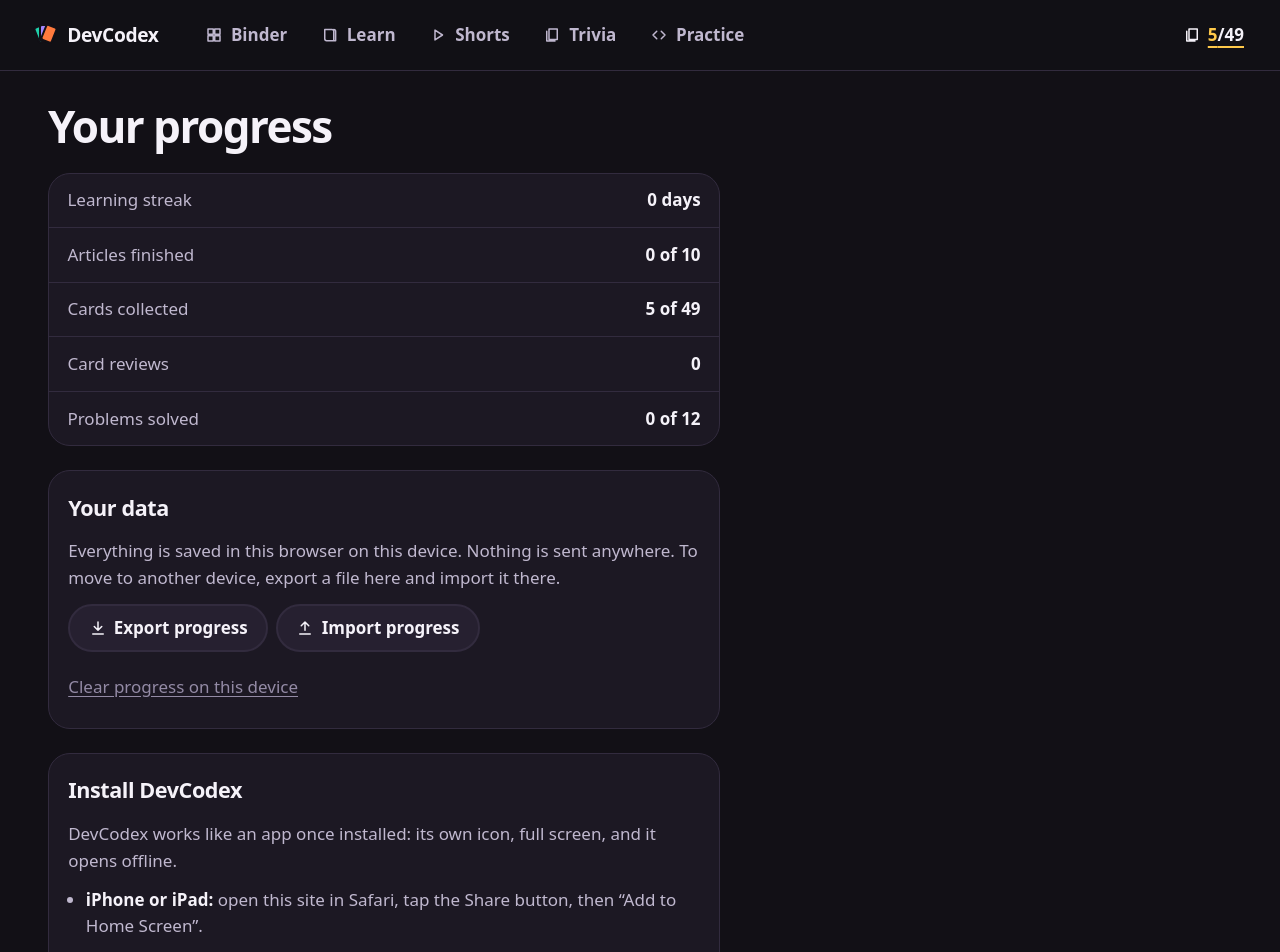
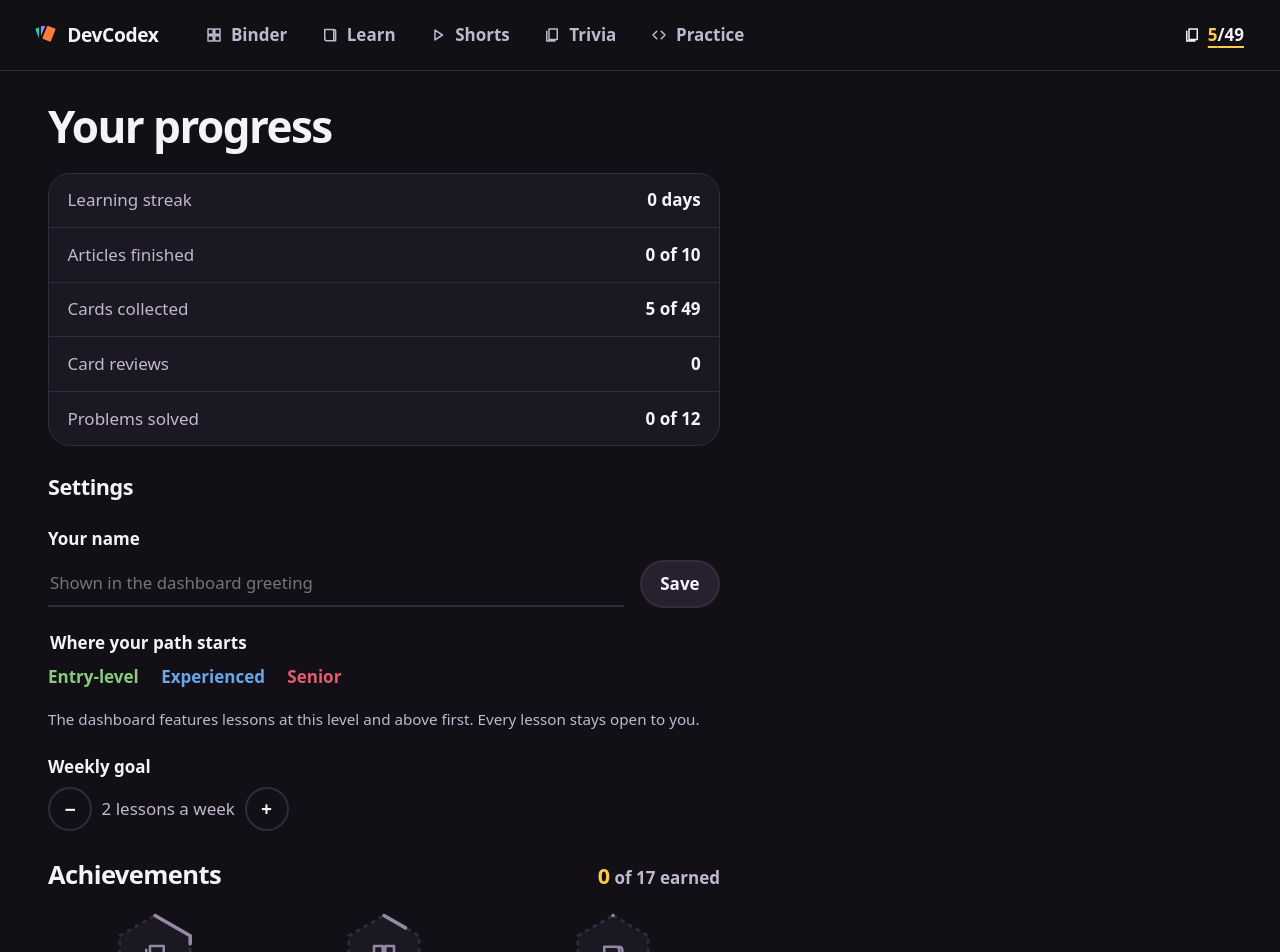
Before and after one commit to Tonys-Coding/DevCodex, a SvelteKit app: page /you in a window 1280 px wide. Shown: the top 952 px of the page. Built offline with nearby package versions, Linux system fonts and the light colour scheme; a web font is replaced by a local one.

Commit message:
Add settings, full achievements and backup status to the You page

```diff
--- a/src/routes/you/+page.svelte
+++ b/src/routes/you/+page.svelte
@@ -3,7 +3,10 @@
 	import { cards } from '#lib/content/cards.js';
 	import { problems } from '#lib/content/problems.js';
 	import { progress } from '#lib/progress/progress.svelte.js';
+	import { levels } from '#lib/content/levels.js';
+	import { downloadBackup } from '#lib/progress/dashboard.js';
 	import Icon from '#lib/components/Icon.svelte';
+	import Medals from '#lib/components/home/Medals.svelte';
 
 	const finished = $derived(liveArticles.filter((a) => progress.isDone(a.id)).length);
 	const solved = $derived(Object.keys(progress.data.solved).length);
@@ -14,15 +17,28 @@
 	let fileInput = $state<HTMLInputElement>();
 
 	function download() {
-		const blob = new Blob([progress.export()], { type: 'application/json' });
-		const url = URL.createObjectURL(blob);
-		const link = document.createElement('a');
-		link.href = url;
-		link.download = `devcodex-progress-${new Date().toISOString().slice(0, 10)}.json`;
-		link.click();
-		URL.revokeObjectURL(url);
+		downloadBackup(progress.export());
 		message = 'Progress file saved. Open it on another device with “Import progress”.';
 	}
+
+	const lastBackup = $derived(
+		progress.data.backup?.exported
+			? new Date(progress.data.backup.exported).toLocaleDateString(undefined, { year: 'numeric', month: 'short', day: 'numeric' })
+			: null
+	);
+
+	let nameDraft = $state('');
+	let nameSaved = $state(false);
+	$effect(() => {
+		// Fill the field once progress has loaded.
+		if (progress.loaded) nameDraft = progress.data.profile?.name ?? '';
+	});
+	function saveName(event: SubmitEvent) {
+		event.preventDefault();
+		progress.setName(nameDraft);
+		nameSaved = true;
+	}
+	const goal = $derived(progress.data.profile?.weeklyGoal ?? 2);
 
 	async function load(event: Event) {
 		const file = (event.currentTarget as HTMLInputElement).files?.[0];
@@ -54,6 +70,43 @@
 		<div><dt>Problems solved</dt><dd>{solved} of {problems.length}</dd></div>
 	</dl>
 
+	<section class="settings" aria-labelledby="settings-title">
+		<h2 id="settings-title">Settings</h2>
+
+		<form class="field" onsubmit={saveName}>
+			<label for="you-name">Your name</label>
+			<div class="row">
+				<input id="you-name" bind:value={nameDraft} oninput={() => (nameSaved = false)} maxlength="40" autocomplete="given-name" placeholder="Shown in the dashboard greeting" />
+				<button type="submit" class="btn">Save</button>
+			</div>
+			{#if nameSaved}<p class="msg" role="status">{nameDraft.trim() ? 'Saved.' : 'Name removed.'}</p>{/if}
+		</form>
+
+		<fieldset class="field">
+			<legend>Where your path starts</legend>
+			<div class="choices">
+				{#each levels as l (l.id)}
+					<label class="lv-{l.id}" class:on={progress.data.profile?.level === l.id}>
+						<input type="radio" name="you-level" class="visually-hidden" checked={progress.data.profile?.level === l.id} onchange={() => progress.setLevel(l.id)} />
+						{l.label}
+					</label>
+				{/each}
+			</div>
+			<p class="hint">The dashboard features lessons at this level and above first. Every lesson stays open to you.</p>
+		</fieldset>
+
+		<div class="field">
+			<p class="label" id="goal-label">Weekly goal</p>
+			<div class="stepper" role="group" aria-labelledby="goal-label">
+				<button type="button" onclick={() => progress.setWeeklyGoal(goal - 1)} disabled={goal <= 1} aria-label="Lower the goal">−</button>
+				<span>{goal} {goal === 1 ? 'lesson' : 'lessons'} a week</span>
+				<button type="button" onclick={() => progress.setWeeklyGoal(goal + 1)} disabled={goal >= 7} aria-label="Raise the goal">+</button>
+			</div>
+		</div>
+	</section>
+
+	<Medals mode="full" />
+
 	<section class="panel" aria-labelledby="data-title">
 		<h2 id="data-title">Your data</h2>
 		<p>
@@ -65,6 +118,7 @@
 				want to keep it.
 			{/if}
 		</p>
+		<p class="backup-state">{lastBackup ? `Last backup: ${lastBackup}.` : 'No backup yet.'}</p>
 		<div class="actions">
 			<button class="btn" type="button" onclick={download}><Icon name="download" size={18} stroke={2} /> Export progress</button>
 			<button class="btn" type="button" onclick={() => fileInput?.click()}><Icon name="upload" size={18} stroke={2} /> Import progress</button>
@@ -84,7 +138,7 @@
 		{#if message}<p class="msg" role="status">{message}</p>{/if}
 	</section>
 
-	<section class="panel" aria-labelledby="install-title">
+	<section class="panel" id="install" aria-labelledby="install-title">
 		<h2 id="install-title">Install DevCodex</h2>
 		<p>DevCodex works like an app once installed: its own icon, full screen, and it opens offline.</p>
 		<ul class="steps">
@@ -219,6 +273,105 @@
 		color: var(--gold) !important;
 	}
 
+	.settings {
+		display: grid;
+		gap: 1.4rem;
+	}
+
+	.field {
+		display: grid;
+		gap: 0.45rem;
+		margin: 0;
+		padding: 0;
+		border: 0;
+	}
+
+	.field label[for],
+	.field legend,
+	.label {
+		font-weight: 800;
+	}
+
+	.row {
+		display: flex;
+		flex-wrap: wrap;
+		gap: 0.6rem 1rem;
+		align-items: center;
+	}
+
+	.row input {
+		flex: 1 1 14rem;
+		min-height: 2.9rem;
+		border: 0;
+		border-bottom: 2px solid var(--rule);
+		background: none;
+		color: var(--ink);
+		font-size: 1.05rem;
+		outline: none;
+	}
+
+	.row input:focus {
+		border-bottom-color: var(--gold);
+	}
+
+	.choices {
+		display: flex;
+		flex-wrap: wrap;
+		gap: 0 1.4rem;
+	}
+
+	.choices label {
+		display: inline-flex;
+		align-items: center;
+		min-height: 2.75rem;
+		border-bottom: 3px solid transparent;
+		color: color-mix(in srgb, var(--lv) 75%, var(--ink-3));
+		font-weight: 800;
+		cursor: pointer;
+	}
+
+	.choices label.on {
+		color: var(--lv);
+		border-bottom-color: var(--lv);
+	}
+
+	.choices label:has(:focus-visible) {
+		outline: 3px solid var(--gold);
+		outline-offset: 3px;
+	}
+
+	.hint,
+	.backup-state {
+		font-size: 0.95rem;
+		color: var(--ink-2);
+	}
+
+	.stepper {
+		display: flex;
+		align-items: center;
+		gap: 0.6rem;
+		color: var(--ink-2);
+	}
+
+	.stepper button {
+		display: grid;
+		place-items: center;
+		width: 2.75rem;
+		height: 2.75rem;
+		border: 2px solid var(--rule);
+		border-radius: 50%;
+		background: none;
+		color: var(--ink);
+		font-size: 1.2rem;
+		font-weight: 800;
+		cursor: pointer;
+	}
+
+	.stepper button:disabled {
+		opacity: 0.35;
+		cursor: default;
+	}
+
 	.steps {
 		display: grid;
 		gap: 0.5rem;
```
